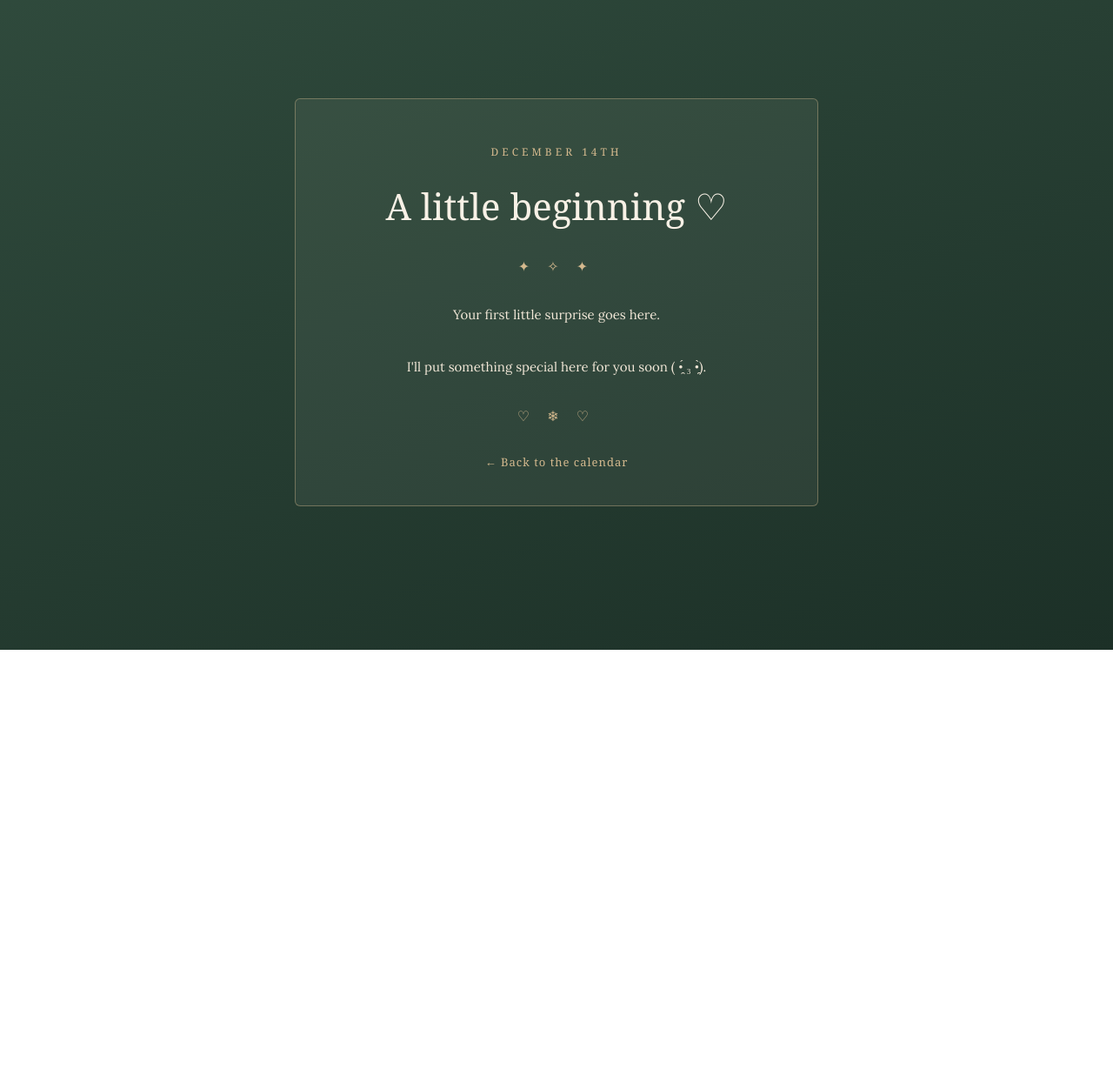
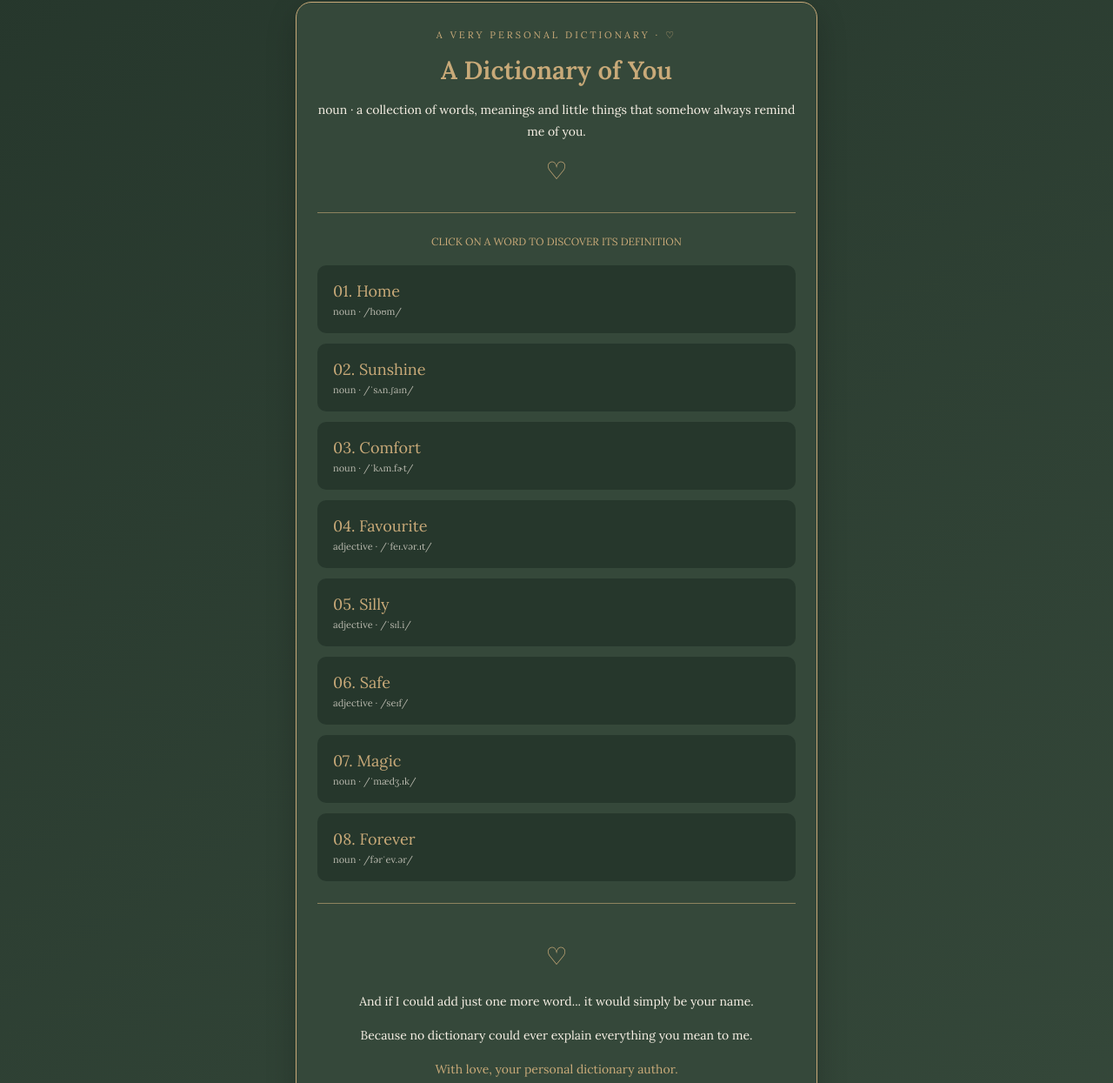
Before and after one commit to xaelice/Warm-December, a plain HTML site: page doors/door-14.html in a window 1280 px wide. Shown: the part 53-1298 px from the top of the page at 87% size. Before the commit the page ends 800 px from the top, so only its background shows below. Drawn offline with Linux system fonts and the light colour scheme.

Commit message:
Update door-14.html

```diff
--- a/doors/door-14.html
+++ b/doors/door-14.html
@@ -1,92 +1,311 @@
+
 <!DOCTYPE html>
 <html lang="en">
 <head>
 <meta charset="UTF-8">
 <meta name="viewport" content="width=device-width, initial-scale=1.0">
-  <title>December 14th ♡</title>
 
-  <link href="https://fonts.googleapis.com/css2?family=Lora:wght@400;500&display=swap" rel="stylesheet">
+<title>A Dictionary of You ♡</title>
+
+<link href="https://fonts.googleapis.com/css2?family=Lora:wght@400;500;600&display=swap" rel="stylesheet">
 
 <style>
+:root {
+  --green: #35483a;
+  --dark-green: #26372c;
+  --burgundy: #813e48;
+  --cream: #f7f0e5;
+  --gold: #c9aa79;
+}
+
+* {
+  box-sizing: border-box;
+}
+
 body {
   margin: 0;
   min-height: 100vh;
-      background: linear-gradient(160deg, #304b3d, #1c3027);
-      color: #f8f1e6;
-      font-family: Georgia, serif;
-      display: flex;
-      align-items: center;
-      justify-content: center;
-      text-align: center;
-      padding: 25px;
-      box-sizing: border-box;
+  padding: 30px 15px;
+  background: linear-gradient(145deg, var(--dark-green), var(--green));
+  color: var(--cream);
+  font-family: 'Lora', serif;
 }
 
-    .content {
-      max-width: 550px;
-      width: 100%;
-      padding: 40px 25px;
-      border: 1px solid rgba(212, 185, 142, 0.4);
-      background: rgba(248, 241, 230, 0.06);
-      border-radius: 6px;
+.container {
+  max-width: 600px;
+  margin: 25px auto;
+  padding: 30px 24px;
+  background: var(--green);
+  border: 1px solid var(--gold);
+  border-radius: 18px;
+  box-shadow: 0 12px 35px rgba(0,0,0,0.2);
 }
 
-    .date {
-      color: #d4b98e;
-      letter-spacing: 4px;
-      font-size: 12px;
+.header {
+  text-align: center;
+  margin-bottom: 30px;
+}
+
+.small {
+  color: var(--gold);
+  font-size: 11px;
+  letter-spacing: 3px;
   text-transform: uppercase;
 }
 
 h1 {
-      font-size: 42px;
-      font-weight: normal;
+  color: var(--gold);
+  font-size: 29px;
+  margin: 15px 0;
+}
+
+.intro {
+  font-size: 14px;
+  line-height: 1.8;
+}
+
+.divider {
+  border: none;
+  border-top: 1px solid var(--gold);
+  opacity: 0.6;
   margin: 25px 0;
 }
 
-    .message {
-      font-family: 'Lora', serif;
-      font-size: 15px;
-      line-height: 2;
-      color: #f1e7d7;
+.instruction {
+  text-align: center;
+  font-size: 12px;
+  color: var(--gold);
+  margin-bottom: 20px;
 }
 
-    .decoration {
-      color: #d4b98e;
-      letter-spacing: 8px;
-      margin: 30px 0;
+.word-list {
+  display: grid;
+  gap: 12px;
 }
 
-    a {
-      color: #d4b98e;
+.word {
+  width: 100%;
+  padding: 17px;
+  background: var(--dark-green);
+  border: 1px solid transparent;
+  border-radius: 10px;
+  color: var(--cream);
+  font-family: inherit;
+  text-align: left;
+  cursor: pointer;
+  transition: 0.2s;
+}
+
+.word:hover,
+.word.active {
+  border-color: var(--gold);
+  background: #405443;
+}
+
+.word-name {
+  font-size: 18px;
+  color: var(--gold);
+}
+
+.word-type {
+  font-size: 11px;
+  opacity: 0.7;
+  margin-top: 5px;
+}
+
+.definition {
+  display: none;
+  margin-top: 13px;
+  padding-top: 12px;
+  border-top: 1px solid rgba(201,170,121,0.4);
+  font-size: 13px;
+  line-height: 1.8;
+}
+
+.word.active .definition {
+  display: block;
+}
+
+.bottom {
+  text-align: center;
+  margin-top: 35px;
+  line-height: 1.8;
+  font-size: 14px;
+}
+
+.heart {
+  color: var(--gold);
+  font-size: 28px;
+}
+
+.back {
+  display: block;
+  text-align: center;
+  color: var(--gold);
   text-decoration: none;
   font-size: 13px;
-      letter-spacing: 1px;
+  margin-top: 25px;
 }
 
-    a:hover {
-      color: #fff;
-    }
 </style>
 </head>
 
 <body>
-  <main class="content">
-    <p class="date">December 14th</p>
 
-    <h1>A little beginning ♡</h1>
+<main class="container">
 
-    <div class="decoration">✦ ✧ ✦</div>
+  <header class="header">
 
-    <p class="message">
-      Your first little surprise goes here.
-      <br><br>
-      I'll put something special here for you soon ( •̯́ ₃ •̯̀).
+    <div class="small">A very personal dictionary · ♡</div>
+
+    <h1>A Dictionary of You</h1>
+
+    <p class="intro">
+      noun · a collection of words, meanings and little things
+      that somehow always remind me of you.
     </p>
 
-    <div class="decoration">♡ ❄ ♡</div>
+    <div class="heart">♡</div>
 
-    <a href="../index.html">← Back to the calendar</a>
+  </header>
+
+  <hr class="divider">
+
+  <p class="instruction">
+    CLICK ON A WORD TO DISCOVER ITS DEFINITION
+  </p>
+
+  <section class="word-list" id="wordList">
+
+    <button class="word" type="button">
+      <div class="word-name">01. Home</div>
+      <div class="word-type">noun · /hoʊm/</div>
+      <div class="definition">
+        A feeling rather than a place. Somewhere I can be
+        completely myself, feel comfortable and forget
+        about everything else. Somehow, you remind me of it.
+      </div>
+    </button>
+
+    <button class="word" type="button">
+      <div class="word-name">02. Sunshine</div>
+      <div class="word-type">noun · /ˈsʌn.ʃaɪn/</div>
+      <div class="definition">
+        The person who makes ordinary days feel a little
+        brighter. Also known as someone who makes me smile
+        without even trying.
+      </div>
+    </button>
+
+    <button class="word" type="button">
+      <div class="word-name">03. Comfort</div>
+      <div class="word-type">noun · /ˈkʌm.fɚt/</div>
+      <div class="definition">
+        The feeling of knowing I don't have to pretend
+        around someone. Being able to exist exactly as I am
+        and still feel loved.
+      </div>
+    </button>
+
+    <button class="word" type="button">
+      <div class="word-name">04. Favourite</div>
+      <div class="word-type">adjective · /ˈfeɪ.vər.ɪt/</div>
+      <div class="definition">
+        A person I could choose in a room full of people.
+        Someone who somehow became my favourite notification,
+        conversation and distraction.
+      </div>
+    </button>
+
+    <button class="word" type="button">
+      <div class="word-name">05. Silly</div>
+      <div class="word-type">adjective · /ˈsɪl.i/</div>
+      <div class="definition">
+        A particular someone who makes me laugh at the
+        most unexpected times. Often annoying. Unfortunately,
+        very lovable.
+      </div>
+    </button>
+
+    <button class="word" type="button">
+      <div class="word-name">06. Safe</div>
+      <div class="word-type">adjective · /seɪf/</div>
+      <div class="definition">
+        Being able to let my guard down, express my feelings
+        and know that I can be honest without being afraid.
+      </div>
+    </button>
+
+    <button class="word" type="button">
+      <div class="word-name">07. Magic</div>
+      <div class="word-type">noun · /ˈmædʒ.ɪk/</div>
+      <div class="definition">
+        The unexplainable little feeling that comes from
+        being with you. Nothing extraordinary has to happen.
+        Sometimes just having you around is enough.
+      </div>
+    </button>
+
+    <button class="word" type="button">
+      <div class="word-name">08. Forever</div>
+      <div class="word-type">noun · /fərˈev.ər/</div>
+      <div class="definition">
+        A word that sounds a little less impossible when
+        I imagine spending it with you. ♡
+      </div>
+    </button>
+
+  </section>
+
+  <hr class="divider">
+
+  <div class="bottom">
+
+    <div class="heart">♡</div>
+
+    <p>
+      And if I could add just one more word...
+      it would simply be your name.
+    </p>
+
+    <p>
+      Because no dictionary could ever explain
+      everything you mean to me.
+    </p>
+
+    <p style="color: var(--gold);">
+      With love, your personal dictionary author.
+    </p>
+
+  </div>
+
+  <a class="back" href="../index.html">
+    ← Back to the calendar
+  </a>
+
 </main>
+
+<script>
+
+const words = document.querySelectorAll(".word");
+
+words.forEach(word => {
+  word.addEventListener("click", () => {
+
+    const wasActive = word.classList.contains("active");
+
+    words.forEach(item => {
+      item.classList.remove("active");
+    });
+
+    if (!wasActive) {
+      word.classList.add("active");
+    }
+
+  });
+});
+
+</script>
+
 </body>
 </html>
```
Lines whose indentation alone changed are shown as unchanged.
